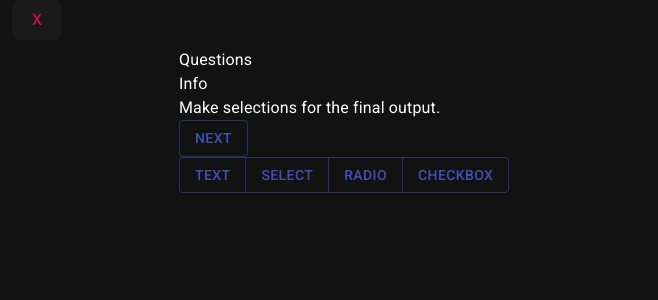
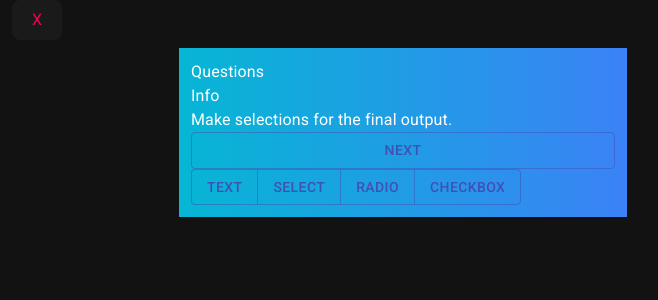
Before and after one commit to KearneyTech/webapp-react-template, a React (Create React App) app: page /questions in a window 1280 px wide. Shown: the top 300 px of the page, without its empty margins (35-693 px from the left). Built offline with nearby package versions, Linux system fonts and the light colour scheme.

Commit message:
Questions start of style changes.

```diff
--- a/src/App.css
+++ b/src/App.css
@@ -605,6 +605,10 @@ video {
   width: 24rem;
 }
 
+.max-w-md {
+  max-width: 28rem;
+}
+
 .cursor-pointer {
   cursor: pointer;
 }
@@ -681,8 +685,31 @@ video {
   background-color: rgb(255 255 255 / var(--tw-bg-opacity));
 }
 
+.bg-slate-900 {
+  --tw-bg-opacity: 1;
+  background-color: rgb(15 23 42 / var(--tw-bg-opacity));
+}
+
+.bg-gradient-to-r {
+  background-image: linear-gradient(to right, var(--tw-gradient-stops));
+}
+
+.from-cyan-500 {
+  --tw-gradient-from: #06b6d4 var(--tw-gradient-from-position);
+  --tw-gradient-to: rgb(6 182 212 / 0) var(--tw-gradient-to-position);
+  --tw-gradient-stops: var(--tw-gradient-from), var(--tw-gradient-to);
+}
+
+.to-blue-500 {
+  --tw-gradient-to: #3b82f6 var(--tw-gradient-to-position);
+}
+
 .p-2 {
   padding: 0.5rem;
+}
+
+.p-3 {
+  padding: 0.75rem;
 }
 
 .px-5 {
--- a/src/components/questions/Questions.tsx
+++ b/src/components/questions/Questions.tsx
@@ -52,6 +52,7 @@ function Questions() {
 
     return (
         <QuestionsProvider>
+            <div className='flex flex-col p-3 max-w-md bg-gradient-to-r from-cyan-500 to-blue-500'>
                 <h1>Questions</h1>
                 <DynamicComponent component={components[selectedComponent]} handleSubmit={handleViewSubmit} />
                 <div>
@@ -62,6 +63,7 @@ function Questions() {
                         <Button onClick={handleCheckbox}>Checkbox</Button>
                     </ButtonGroup>
                 </div>
+            </div>
         </QuestionsProvider>
     );
 }
```
Lines whose indentation alone changed are shown as unchanged.
